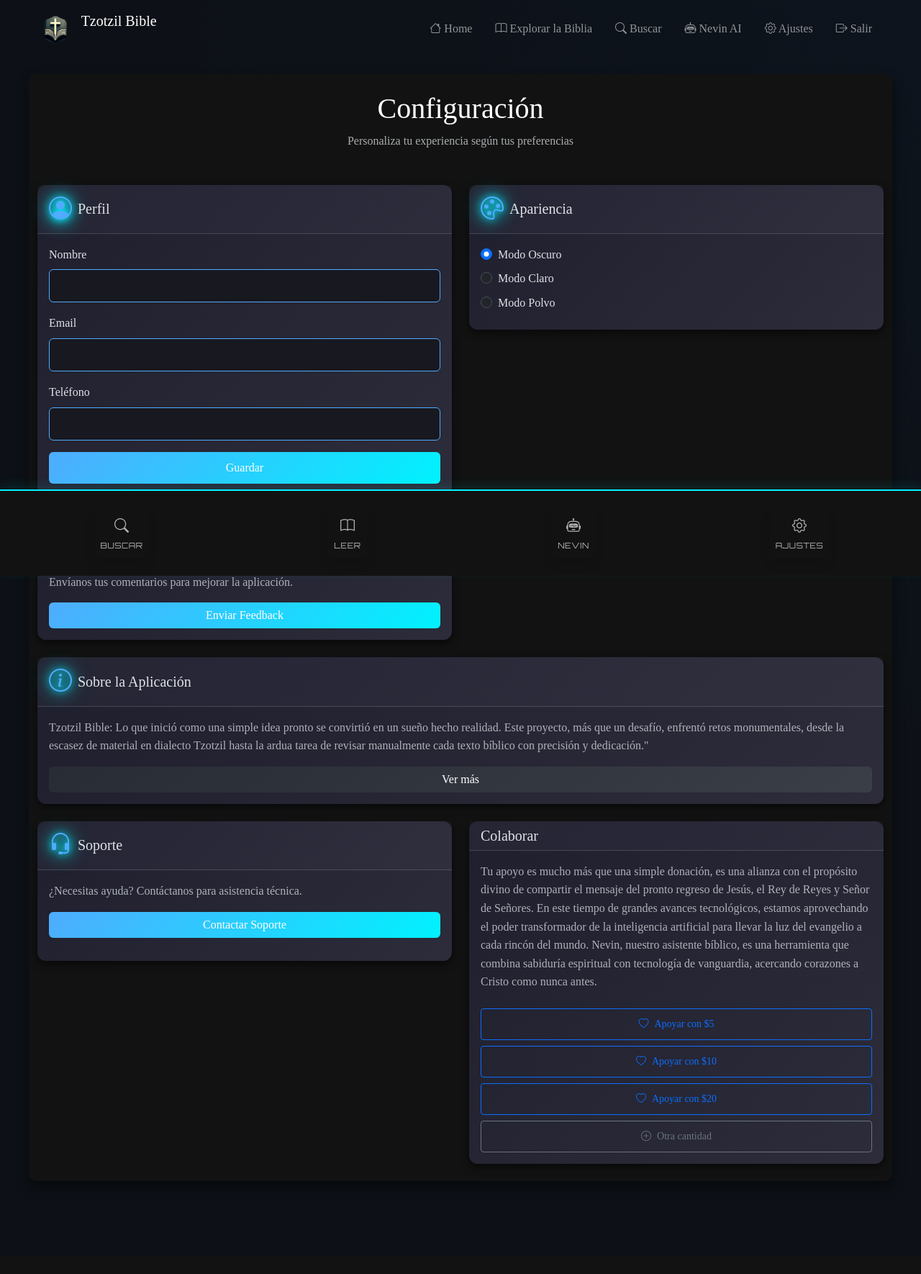
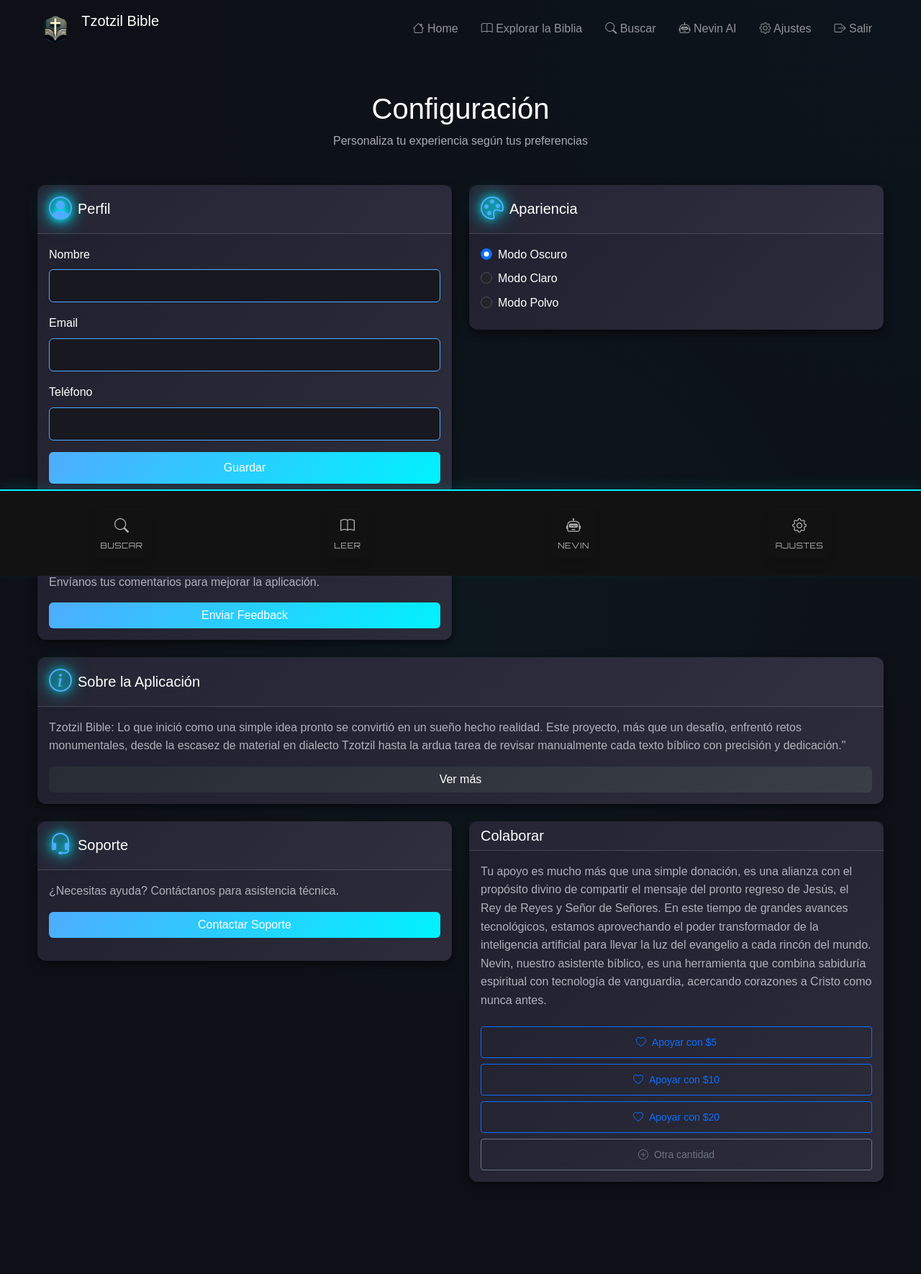
Before and after one commit to g3lasio/tzotzil-bible-V2.0, a Python web app: template templates/settings.html in a window 1280 px wide. Shown: the whole page at 72% size. Before the commit the page ends 1617 px from the top, so only its background shows below. Run offline with Jinja, Linux system fonts and the light colour scheme; the template is opened without the code that fills it, so the values that code supplies are empty.

Commit message:
Assistant checkpoint: Actualizar fuentes en página de configuraciones a Dubai Medium
Assistant generated file changes:
- templates/settings.html: Cambiar fuentes de la página de configuraciones, Actualizar estilos específicos para mantener consistencia

---

User prompt:

puedes aplicar para la pagina de setting tambien? en toda la pagina

```diff
--- a/templates/settings.html
+++ b/templates/settings.html
@@ -263,11 +263,11 @@
 <style>
     @import url("https://fonts.googleapis.com/css2?family=Audiowide&display=swap");
 
-    body {
-        font-family: inherit;
+    body, .settings-container, .form-control, .btn, p, h1, h2, h3, h4, h5, h6 {
+        font-family: 'Dubai Medium', sans-serif;
     }
 
-    .settings-container {
+    .settings-card {
         background-color: #121212;
         color: #ffffff;
         border-radius: 10px;
@@ -290,6 +290,11 @@
         font-size: 2rem;
         color: #4facfe;
         animation: glow 2s infinite alternate;
+        font-family: 'Dubai Medium', sans-serif;
+    }
+
+    .card-header h5, .form-label, .text-muted, .btn {
+        font-family: 'Dubai Medium', sans-serif;
     }
 
     @keyframes glow {
```
